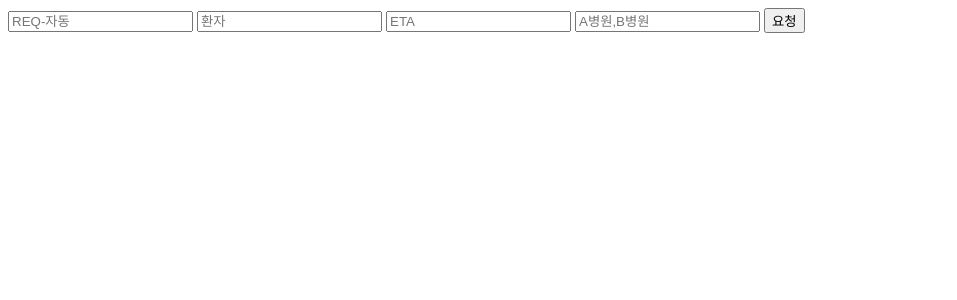
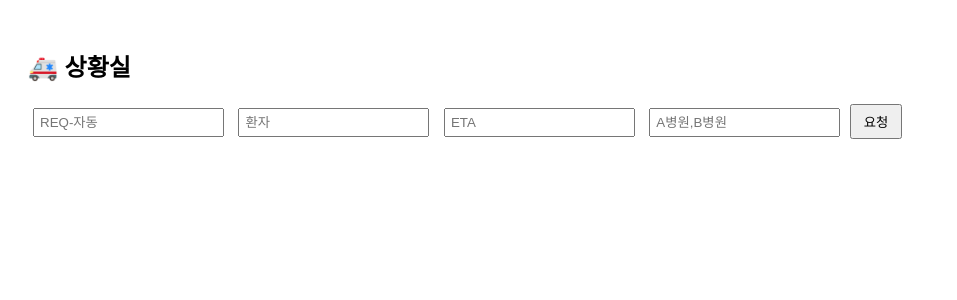
Before and after one commit to bandit1397/ER_Auto_Response, a Flask app: page /control in a window 1280 px wide. Shown: the top 300 px of the page, without its empty margins (0-957 px from the left). Run offline with Flask 3, Linux system fonts and the light colour scheme.

Commit message:
Update 상황실.html

```diff
--- a/templates/상황실.html
+++ b/templates/상황실.html
@@ -3,8 +3,38 @@
 <head>
 <meta charset="utf-8">
 <title>상황실</title>
+
+<style>
+body {
+  font-family: Arial;
+  padding: 20px;
+}
+
+input {
+  margin: 5px;
+  padding: 5px;
+}
+
+button {
+  padding: 6px 12px;
+}
+
+#topResult {
+  font-size: 20px;
+  font-weight: bold;
+  margin-top: 20px;
+}
+
+#result {
+  margin-top: 10px;
+  line-height: 1.6;
+}
+</style>
+
 </head>
 <body>
+
+<h2>🚑 상황실</h2>
 
 <input id="reqId" placeholder="REQ-자동">
 <input id="summary" placeholder="환자">
@@ -13,21 +43,30 @@
 
 <button onclick="send()">요청</button>
 
+<div id="topResult"></div>
 <div id="result"></div>
 
 <script>
 const SERVER = "http://localhost:5000";
 
+let timer = null;   // ⭐ 중복 polling 방지
+
 async function send(){
-  const requestID = document.getElementById('reqId').value || "REQ-"+Date.now();
+  let requestID = document.getElementById('reqId').value;
+
+  // ⭐ 자동 생성 + 화면 반영
+  if(!requestID){
+    requestID = "REQ-" + Date.now();
+    document.getElementById('reqId').value = requestID;  // 👈 핵심
+  }
+
   const summary = document.getElementById('summary').value;
   const eta = document.getElementById('eta').value;
 
-  // ⭐ 핵심 수정 부분
   const hospitals = document.getElementById('hosp')
       .value
       .split(',')
-      .map(h => h.trim());   // 👈 이거 반드시 필요
+      .map(h => h.trim());
 
   console.log("보냄:", {requestID, summary, eta, hospitals});
 
@@ -37,16 +76,51 @@ async function send(){
     body:JSON.stringify({requestID,summary,eta,hospitals})
   });
 
+  if(timer) clearInterval(timer);
   check(requestID);
 }
 
-async function check(id){
-  setInterval(async ()=>{
-    const res = await fetch(SERVER+"/status/"+id);
-    const data = await res.json();
 
-    document.getElementById('result').innerHTML =
-      data.map(d=>`${d.hospital} : ${d.response||'대기'}`).join("<br>");
+
+
+function check(id){
+  timer = setInterval(async ()=>{
+    try {
+      const res = await fetch(SERVER+"/status/"+id);
+      const data = await res.json();
+
+      if(!data.length){
+        document.getElementById('result').innerHTML = "데이터 없음";
+        return;
+      }
+
+      // ⭐ 가장 중요한 기능: 가능 병원 찾기
+      const ok = data.find(d => d.response === '가능');
+
+      if(ok){
+        document.getElementById('topResult').innerHTML =
+          `🏥 수용 가능 병원: <span style="color:green">${ok.hospital}</span> (${ok.requestID})`;
+      } else {
+        document.getElementById('topResult').innerHTML = "";
+      }
+
+      // ⭐ 전체 상태 표시 (색상 포함)
+      document.getElementById('result').innerHTML =
+        data.map(d => {
+
+          let color = 'black';
+          if(d.response === '가능') color = 'green';
+          else if(d.response === '불가') color = 'red';
+
+          return `<span style="color:${color}">
+            ${d.hospital} : ${d.response || '대기'} (${d.requestID})
+          </span>`;
+        }).join("<br>");
+
+    } catch (e){
+      console.log("상태 조회 오류:", e);
+    }
+
   },3000);
 }
 </script>
```
